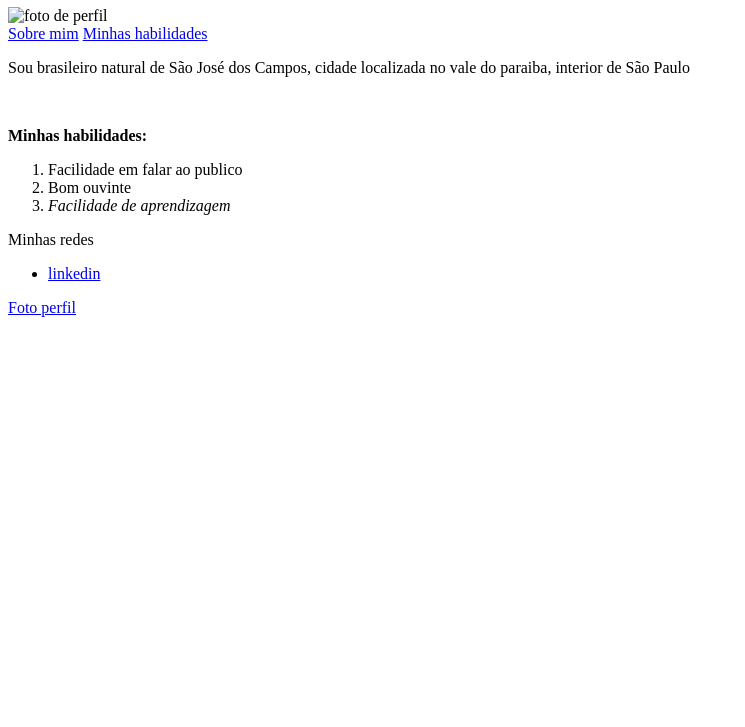
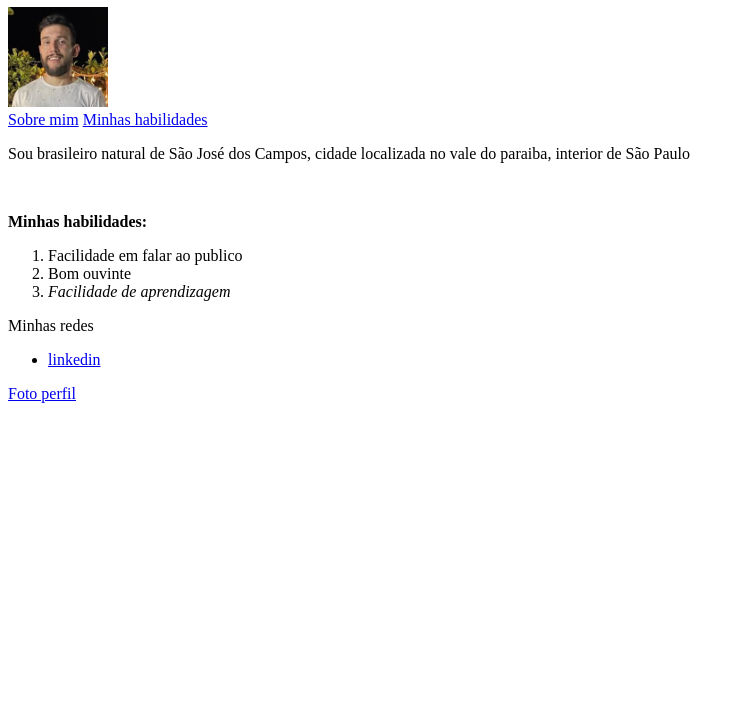
Before and after one commit to Fabiofiorentino/Fabiofiorentino.github.io, a plain HTML site: page index.html in a window 1280 px wide. Shown: the part 73-800 px from the top of the page, without its empty margins (0-745 px from the left). Drawn offline with Linux system fonts and the light colour scheme.

Commit message:
adiciona foto de perfil

```diff
--- a/index.html
+++ b/index.html
@@ -9,7 +9,7 @@
 <body>
     <h1>Fabio Henrique Vilas Boas Paula Fiorentino</h1>
 
-    <img id="foto" src="./imagens/1643390010931.jpeg" alt="foto de perfil" width="100px">
+    <img id="foto" src="./img/fotoPerfil.jpeg" alt="foto de perfil" width="100px">
     <br>
     <span>
         <a href="#sobremim">Sobre mim</a>
```
Also changed, not shown: img/fotoPerfil.jpeg (added).
